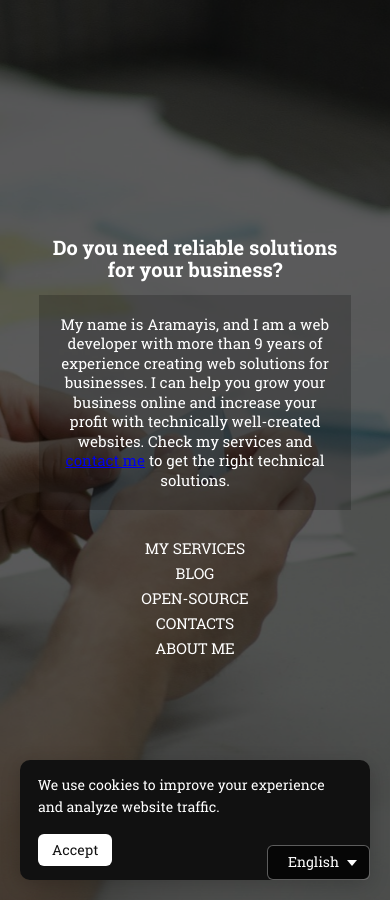
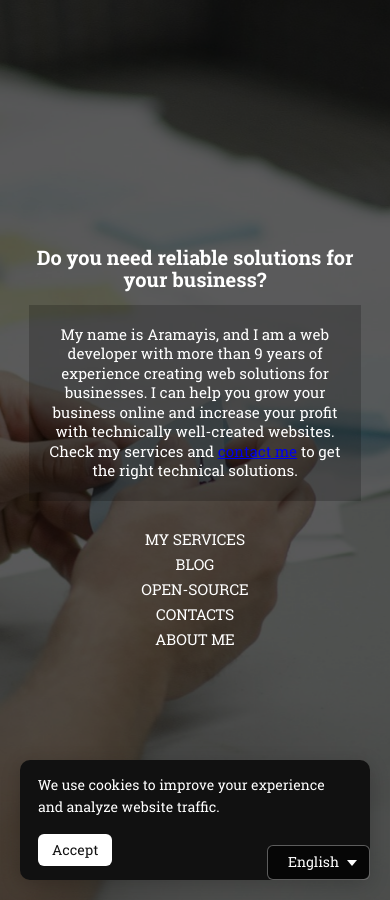
Before and after one commit to aramayismirzoyan/aramayismirzoyan.github.io, a Jekyll site: the page built from index.html, in a window 390 px wide. Built offline with Jekyll 4.4.1, drawn with Linux system fonts in a browser that asks for light colours; some web fonts are replaced.

Commit message:
[fix] fix the main page text

```diff
--- a/assets/css/main.css
+++ b/assets/css/main.css
@@ -136,7 +136,7 @@ body{
   }
 
   .hompage-content__block {
-    width: 90%;
+    max-width: 85%;
   }
 
   .home-lang-switcher {
```
